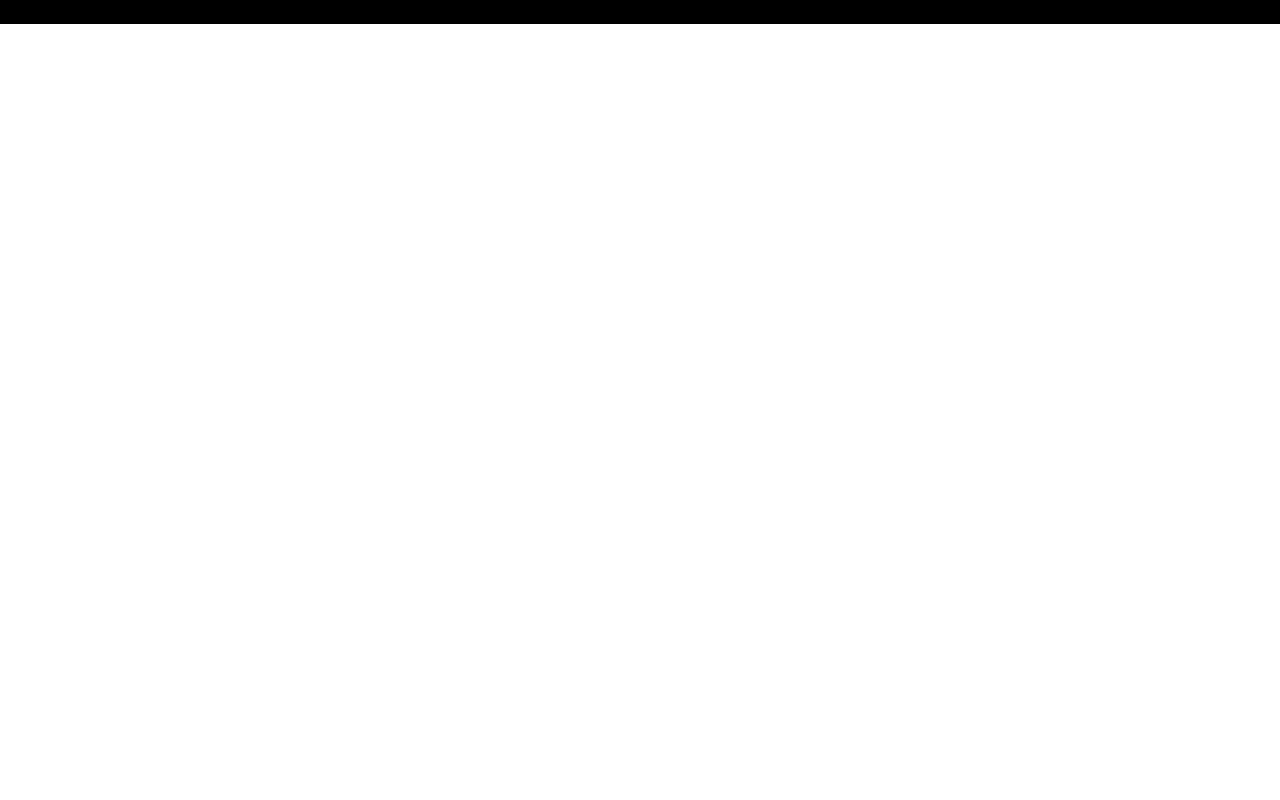
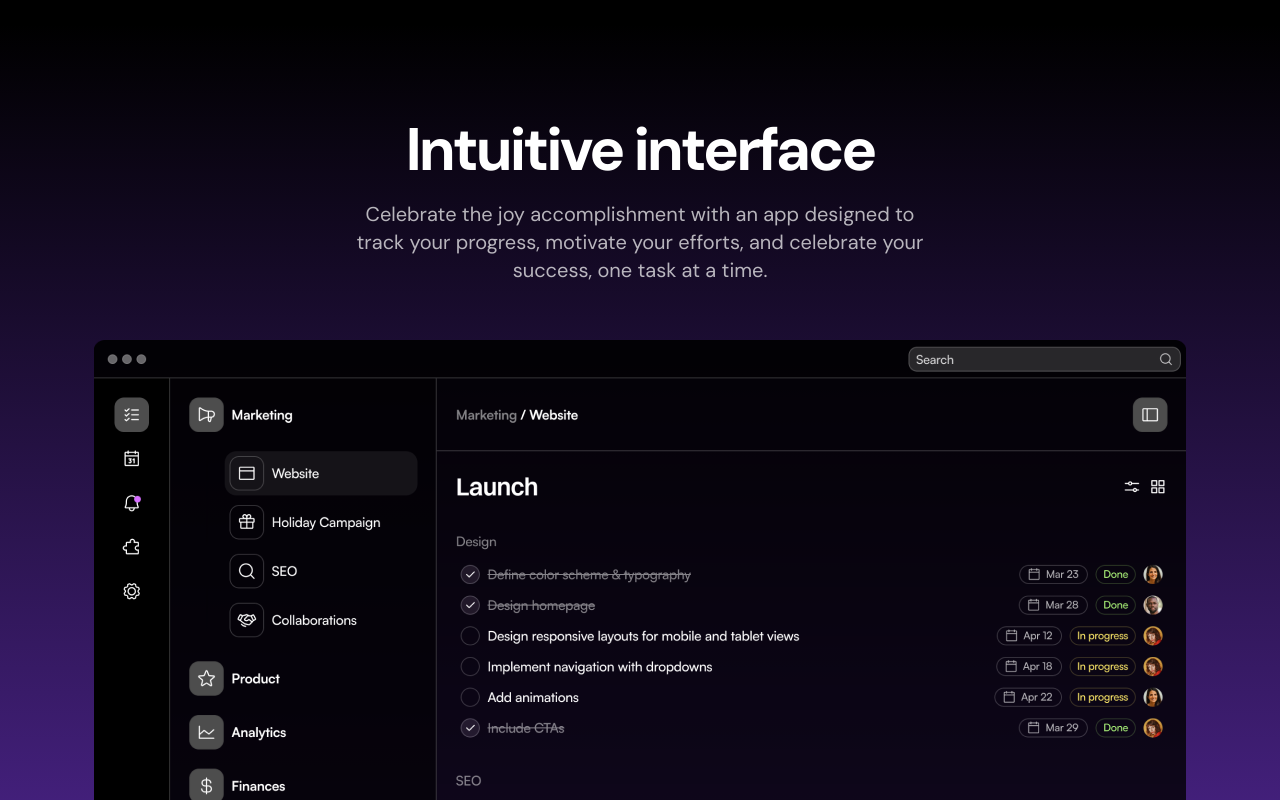
Before and after one commit to Md-Asikuzzaman/sass-task-landing, a Next.js app: page / in a window 1280 px wide. Shown: the part 1780-2580 px from the top of the page. Before the commit the page ends 1804 px from the top, so only its background shows below. Built offline with nearby package versions, Linux system fonts and the light colour scheme.

Commit message:
feat: added product-showcase section

```diff
--- a/app/components/ProductShowcase.tsx
+++ /dev/null
@@ -1,5 +0,0 @@
-import appScreen from "../assets/images/app-screen.png";
-
-export const ProductShowcase = () => {
-  return null;
-};
--- /dev/null
+++ b/app/components/SectionDesc.tsx
@@ -0,0 +1,21 @@
+'use client';
+
+import clsx from 'clsx';
+import { NextPage } from 'next';
+
+interface Props {
+  description: string;
+  className?: string;
+}
+
+const SectionDesc: NextPage<Props> = ({ description, className }) => {
+  return (
+    <div className='max-w-xl mx-auto'>
+      <p className={clsx('text-center text-xl text-white/70', className)}>
+        {description}
+      </p>
+    </div>
+  );
+};
+
+export default SectionDesc;
--- /dev/null
+++ b/app/components/SectionTitle.tsx
@@ -0,0 +1,21 @@
+'use client';
+import clsx from 'clsx';
+import { NextPage } from 'next';
+
+interface Props {
+  title: string;
+  className?: string;
+}
+
+export const SectionTitle: NextPage<Props> = ({ title, className }) => {
+  return (
+    <h3
+      className={clsx(
+        'text-center text-5xl md:text-6xl font-bold tracking-tighter',
+        className
+      )}
+    >
+      {title}
+    </h3>
+  );
+};
--- a/app/page.tsx
+++ b/app/page.tsx
@@ -2,6 +2,7 @@ import Features from './sections/Features';
 import Header from './sections/Header';
 import Hero from './sections/Hero';
 import LogoTicker from './sections/LogoTicker';
+import ProductShowcase from './sections/ProductShowcase';
 
 export default function Home() {
   return (
@@ -10,6 +11,7 @@ export default function Home() {
       <Hero />
       <LogoTicker />
       <Features />
+      <ProductShowcase />
     </>
   );
 }
--- a/app/sections/Features.tsx
+++ b/app/sections/Features.tsx
@@ -1,23 +1,23 @@
+'use client';
+
 import React from 'react';
 import Container from '../components/Container';
 import { FeatureCard } from '../components/FeatureCard';
 import { features } from '../utils/data';
+import { SectionTitle } from '../components/SectionTitle';
+import SectionDesc from '../components/SectionDesc';
 
 const Features = () => {
   return (
     <section className='bg-black text-white py-[72px] md:py-24'>
       <Container>
-        <h2 className='text-center font-bold text-5xl md:text-6xl tracking-tighter'>
-          Everything you need
-        </h2>
-
-        <div className='max-w-xl mx-auto'>
-          <p className='text-center mt-5 text-xl text-white/70'>
-            Enjoy customizable lists, team work tools, and smart tracking all in
+        <SectionTitle title='Everything you need' />
+        <SectionDesc
+          className='mt-5'
+          description='Enjoy customizable lists, team work tools, and smart tracking all in
             one place! Set tasks, get reminders, and see your progress simply
-            and quickly.
-          </p>
-        </div>
+            and quickly.'
+        />
 
         <div className='mt-16 flex flex-col md:flex-row gap-4'>
           {features.map((features, i) => (
--- a/app/sections/Hero.tsx
+++ b/app/sections/Hero.tsx
@@ -1,3 +1,5 @@
+'use client';
+
 import React from 'react';
 import Container from '../components/Container';
 import Link from 'next/link';
@@ -8,9 +10,7 @@ const Hero = () => {
   return (
     <section className='relative bg-black text-white bg-[linear-gradient(to_bottom,#000,#200D42_34%,#4F21A1_65%,#A46EDB_82%)] py-[72px] sm:py-24 overflow-clip'>
       {/* oval design */}
-      <div
-        className='oval-shape'
-      ></div>
+      <div className='oval-shape'></div>
       <Container className='relative'>
         <div className='flex items-center justify-center'>
           <Link
--- a/app/sections/LogoTicker.tsx
+++ b/app/sections/LogoTicker.tsx
@@ -1,3 +1,5 @@
+'use client';
+
 import React from 'react';
 import Container from '../components/Container';
 import Image from 'next/image';
--- /dev/null
+++ b/app/sections/ProductShowcase.tsx
@@ -0,0 +1,36 @@
+'use client';
+
+import React from 'react';
+import Image from 'next/image';
+import Container from '../components/Container';
+import { SectionTitle } from '../components/SectionTitle';
+import SectionDesc from '../components/SectionDesc';
+
+const ProductShowcase = () => {
+  return (
+    <section className='bg-black text-white bg-gradient-to-b from-black to-[#5D2CAB] py-[72px] md:py-24'>
+      <Container>
+        <SectionTitle title='Intuitive interface' />
+        <SectionDesc
+          className='mt-5'
+          description='Celebrate the joy accomplishment with an app designed to track your
+          progress, motivate your efforts, and celebrate your success, one task
+          at a time.'
+        />
+        <div className='flex items-center justify-center'>
+          <Image
+            className='mt-14'
+            src={'/images/logo/app-screen.png'}
+            alt={'app-screen'}
+            width={0}
+            height={0}
+            sizes='(max-width: 768px) 100vw, (max-width: 1400px) 100vw, 100vw'
+            style={{ width: 'auto', height: 'auto' }}
+          />
+        </div>
+      </Container>
+    </section>
+  );
+};
+
+export default ProductShowcase;
```
